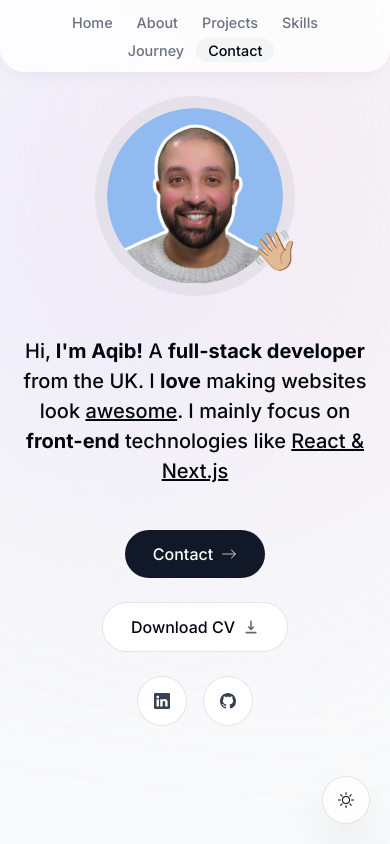
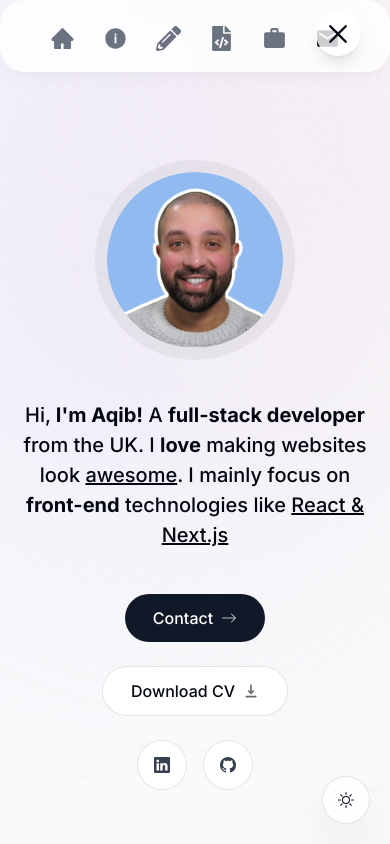
Before and after one commit to aqibshabir/portfolio, a Next.js app: page / in a window 390 px wide. Shown: the top 844 px of the page. Built offline with nearby package versions, Linux system fonts and the light colour scheme; no server answers.

Commit message:
updating menu for better mobile UI

```diff
--- a/app/page.tsx
+++ b/app/page.tsx
@@ -15,9 +15,9 @@ export default function Home() {
       <SectionDivider />
       <About />
       <SectionDivider />
+      <Skills />
+      <SectionDivider />
       <Projects />
-      <SectionDivider />
-      <Skills />
       <SectionDivider />
       <Journey />
       <SectionDivider />
--- a/components/about.tsx
+++ b/components/about.tsx
@@ -11,7 +11,7 @@ export default function About() {
   return (
     <motion.section
       ref={ref}
-      className="mb-28 max-w-[45rem] text-center leading-8 sm:mb-0 p-8 sm:p-0 scroll-mt-28"
+      className="mb-10 max-w-[45rem] text-center leading-8 sm:mb-0 p-8 sm:p-0 scroll-mt-28"
       initial={{ opacity: 0, y: 100 }}
       animate={{ opacity: 1, y: 0 }}
       transition={{ delay: 0.2 }}
--- a/components/header.tsx
+++ b/components/header.tsx
@@ -1,26 +1,40 @@
 "use client";
-
-import React from "react";
 import { motion } from "framer-motion";
 import { links } from "@/lib/data";
 import Link from "next/link";
 import { clsx as cn } from "clsx";
 import { useActiveSectionContext } from "@/context/active-section-context";
+import { CiMenuKebab } from "react-icons/ci";
+import { RxCross2 } from "react-icons/rx";
+import { useState } from "react";
 
 export default function Header() {
+  const [bool, setBool] = useState(false);
   const { activeSection, setActiveSection, setTimeOfLastClick } =
     useActiveSectionContext();
+
+  const onHandleClick = () => {
+    setBool(!bool);
+  };
 
   return (
     <header className="z-[999] relative">
       <motion.div
-        className="fixed top-0 left-1/2 h-[4.5rem] w-full rounded-bl-3xl rounded-br-3xl border border-white border-opacity-40 bg-white bg-opacity-80 shadow-lg shadow-black/[0.03] backdrop-blur-[0.5rem] sm:top-6 sm:h-[3.25rem] sm:w-[36rem] sm:rounded-full dark:bg-gray-950 dark:border-black/40 dark:bg-opacity-75"
+        className="sm:hidden z-[1000] flex justify-center items-center fixed top-3 right-[0.5rem] h-[2.75rem] w-[2.75rem] border-white border-opacity-40 bg-white bg-opacity-80 shadow-lg rounded-full dark:bg-gray-950 dark:border-black/40 dark:bg-opacity-75 cursor-pointer"
+        initial={{ y: -100, x: "-50%", opacity: 0 }}
+        animate={{ y: 0, x: "-50%", opacity: 1 }}
+        onClick={() => onHandleClick()}
+      >
+        {bool ? <CiMenuKebab size={30} /> : <RxCross2 size={30} />}
+      </motion.div>
+      <motion.div
+        className="fixed top-0 left-1/2 h-[4.5rem] w-full rounded-3xl border border-white border-opacity-40 bg-white bg-opacity-80 shadow-lg shadow-black/[0.03] backdrop-blur-[0.5rem] sm:top-6 sm:h-[3.25rem] sm:w-[36rem] sm:rounded-full dark:bg-gray-950 dark:border-black/40 dark:bg-opacity-75 cursor-pointer"
         initial={{ y: -100, x: "-50%", opacity: 0 }}
         animate={{ y: 0, x: "-50%", opacity: 1 }}
       ></motion.div>
 
-      <nav className="flex fixed top-[0.15rem] left-1/2 h-12 -translate-x-1/2 py-2 sm:top-[1.7rem] sm:h-[initial] sm:py-0">
-        <ul className="flex w-[20rem] flex-wrap items-center justify-center gap-y-1 text-[0.9rem] font-medium text-gray-500 sm:w-[initial] sm:flex-nowrap sm:gap-5 ">
+      <nav className="flex w-auto fixed top-[0.15rem] left-1/2 h-12 -translate-x-1/2 py-2 sm:top-[1.7rem] sm:h-[initial] sm:py-0">
+        <ul className="mt-6 gap-1 sm: sm:mt-0 flex w-[20rem] flex-wrap items-center justify-center gap-y-1 text-[0.9rem] font-medium text-gray-500 sm:w-[initial] sm:flex-nowrap sm:gap-5 ">
           {links.map((link) => (
             <motion.li
               className="h-3/4 flex items-center justify-center relative"
@@ -32,7 +46,7 @@ export default function Header() {
                 className={cn(
                   "flex w-full items-center justify-center px-3 py-3 hover:text-gray-950 transition dark:text-gray-500 dark:hover:text-gray-300",
                   {
-                    "text-gray-950 dark:text-gray-200":
+                    "text-gray-950 dark:text-gray-300":
                       activeSection === link.name,
                   }
                 )}
@@ -42,10 +56,11 @@ export default function Header() {
                   setTimeOfLastClick(Date.now());
                 }}
               >
-                {link.name}
+                <span className="hidden sm:block">{link.name}</span>
+                <span className="block sm:hidden">{link.icon}</span>
                 {link.name === activeSection && (
                   <motion.span
-                    className="bg-gray-100 rounded-full absolute inset-0 -z-10 dark:bg-gray-900"
+                    className="sm:bg-gray-200 bg:none rounded-full absolute inset-0 -z-10  sm:dark:bg-gray-900"
                     layoutId="activeSection"
                     transition={{
                       type: "spring",
--- a/components/intro.tsx
+++ b/components/intro.tsx
@@ -18,7 +18,7 @@ export default function Intro() {
     <section
       ref={ref}
       id="home"
-      className="mb-28 max-w-[50rem] text-center sm:mb-0 scroll-mt-[100rem]"
+      className="mt-16 mb-28 max-w-[50rem] text-center sm:mb-0 scroll-mt-[100rem]"
     >
       <div className="flex items-center justify-center relative">
         <motion.div
@@ -41,20 +41,6 @@ export default function Intro() {
             />
           </div>
         </motion.div>
-
-        <motion.span
-          className="text-3xl sm:text-[40px] absolute bottom-7 right-1/5 ml-40"
-          initial={{ opacity: 0, scale: 0 }}
-          animate={{ opacity: 1, scale: 1.3 }}
-          transition={{
-            type: "spring",
-            stiffness: 250,
-            delay: 0.3,
-            duration: 2,
-          }}
-        >
-          👋🏼
-        </motion.span>
       </div>
 
       <motion.h1
--- a/components/projects.tsx
+++ b/components/projects.tsx
@@ -12,7 +12,7 @@ export default function Projects() {
 
   return (
     <>
-      <section ref={ref} className="scroll-mt-28" id="projects">
+      <section ref={ref} className="mt-10 scroll-mt-28" id="projects">
         <div className="flex flex-col justify-center items-center">
           <SectionHeading>Featured projects</SectionHeading>
           <div>
--- a/components/skills.tsx
+++ b/components/skills.tsx
@@ -5,7 +5,6 @@ import SectionHeading from "./section-heading";
 import { skillsData } from "@/lib/data";
 import { useSectionInView } from "@/hooks/hooks";
 import { motion } from "framer-motion";
-import { clsx as cn } from "clsx";
 
 const fadeInAnimationVariants = {
   initial: {
--- a/lib/data.ts
+++ b/lib/data.ts
@@ -36,30 +36,42 @@ import {
 import { DiMongodb, DiRedis } from "react-icons/di";
 import { IoLogoFirebase } from "react-icons/io5";
 import { GrGraphQl, GrMysql } from "react-icons/gr";
+import { IoIosInformationCircle } from "react-icons/io";
+import { AiFillHome } from "react-icons/ai";
+import { FaPencilAlt } from "react-icons/fa";
+import { FaFileCode } from "react-icons/fa";
+import { MdOutlineWork } from "react-icons/md";
+import { MdEmail } from "react-icons/md";
 
 export const links = [
   {
     name: "Home",
+    icon: React.createElement(AiFillHome, { size: 25 }),
     hash: "#home",
   },
   {
     name: "About",
+    icon: React.createElement(IoIosInformationCircle, { size: 25 }),
     hash: "#about",
   },
   {
+    name: "Skills",
+    icon: React.createElement(FaPencilAlt, { size: 25 }),
+    hash: "#skills",
+  },
+  {
     name: "Projects",
+    icon: React.createElement(FaFileCode, { size: 25 }),
     hash: "#projects",
   },
   {
-    name: "Skills",
-    hash: "#skills",
-  },
-  {
     name: "Journey",
+    icon: React.createElement(MdOutlineWork, { size: 25 }),
     hash: "#journey",
   },
   {
     name: "Contact",
+    icon: React.createElement(MdEmail, { size: 25 }),
     hash: "#contact",
   },
 ] as const;
--- a/package.json
+++ b/package.json
@@ -17,7 +17,7 @@
     "next": "14.0.4",
     "react": "^18",
     "react-dom": "^18",
-    "react-icons": "^5.0.1",
+    "react-icons": "^5.2.1",
     "react-intersection-observer": "^9.5.3",
     "react-vertical-timeline-component": "^3.6.0",
     "resend": "^0.16.0",
```
Also changed, not shown: app/globals.css (+4 -4 lines), 1 other file (tests, documents, lock files or other folders).
